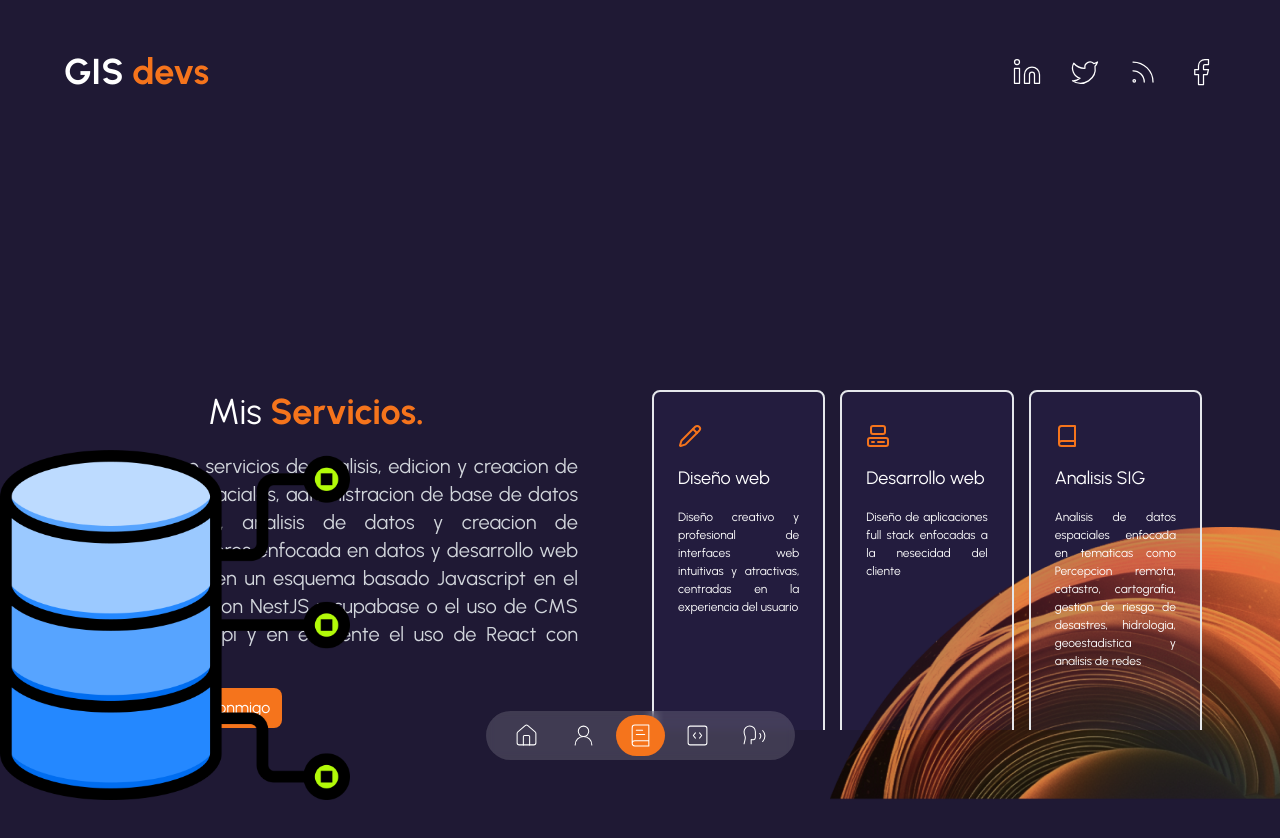
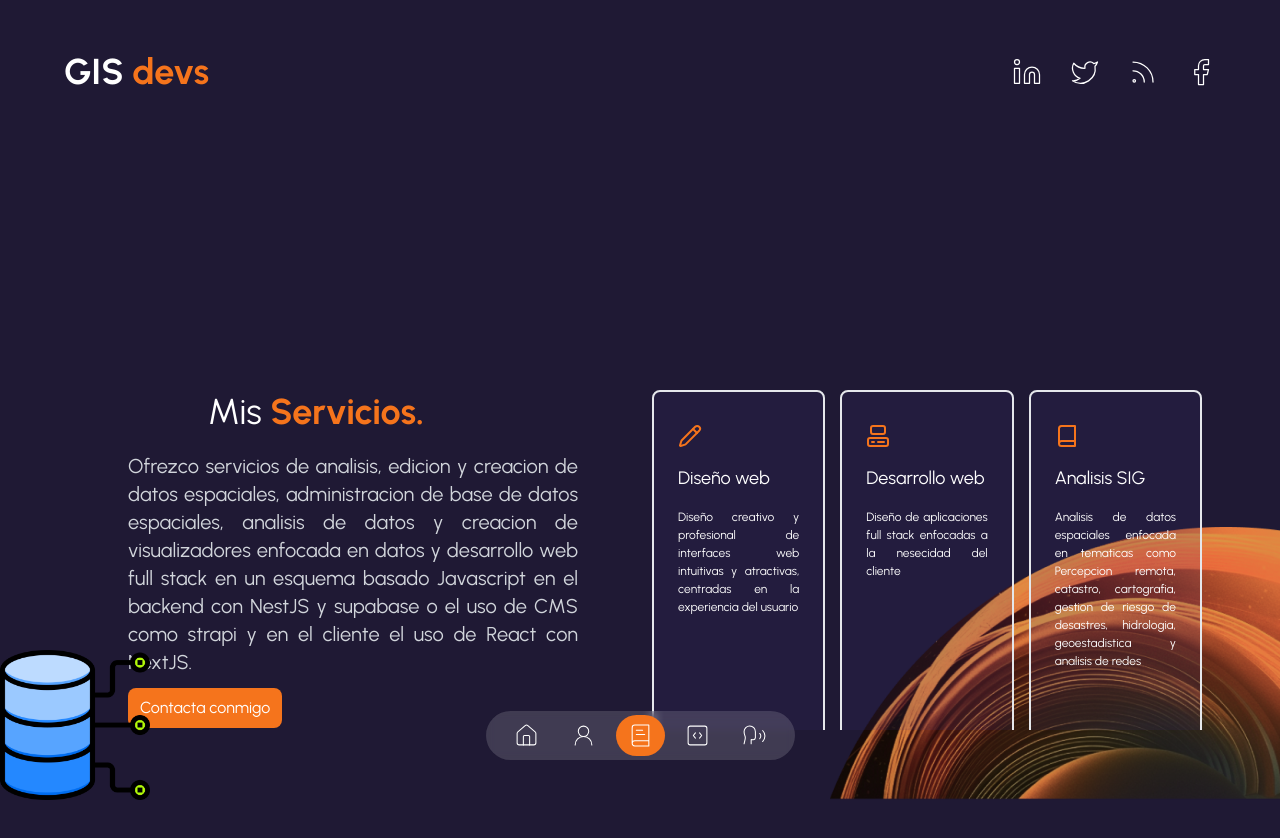
Before and after one commit to OsitoDobbie10/Cv2024, a Next.js app: page /Servicios in a window 1280 px wide. Shown: the top 838 px of the page. Built offline with nearby package versions, Linux system fonts and the light colour scheme.

Commit message:
'Cambio imagen'

```diff
--- a/components/AvatarServices.tsx
+++ b/components/AvatarServices.tsx
@@ -5,7 +5,7 @@ import Data from "@/public/dato.png"
 const AvatarServices = () => {
   return (
     <TransitionComponent position='right' className="bottom-0 left-0 hidden md:inline-block md:absolute">
-    <Image src={Data} alt="Data" width={200} height={200} className="w-[350px] h-full"/>
+    <Image src={Data} alt="Data" width={150} height={150} className="w-[150px] h-full"/>
     </TransitionComponent>
   )
 }
```
